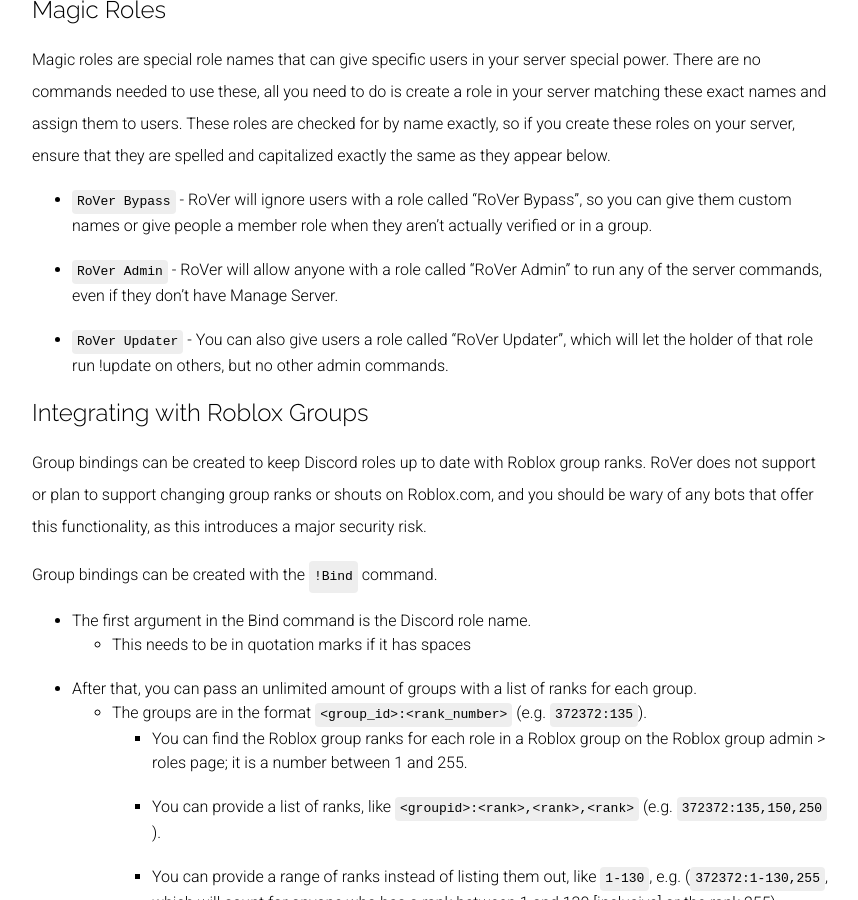
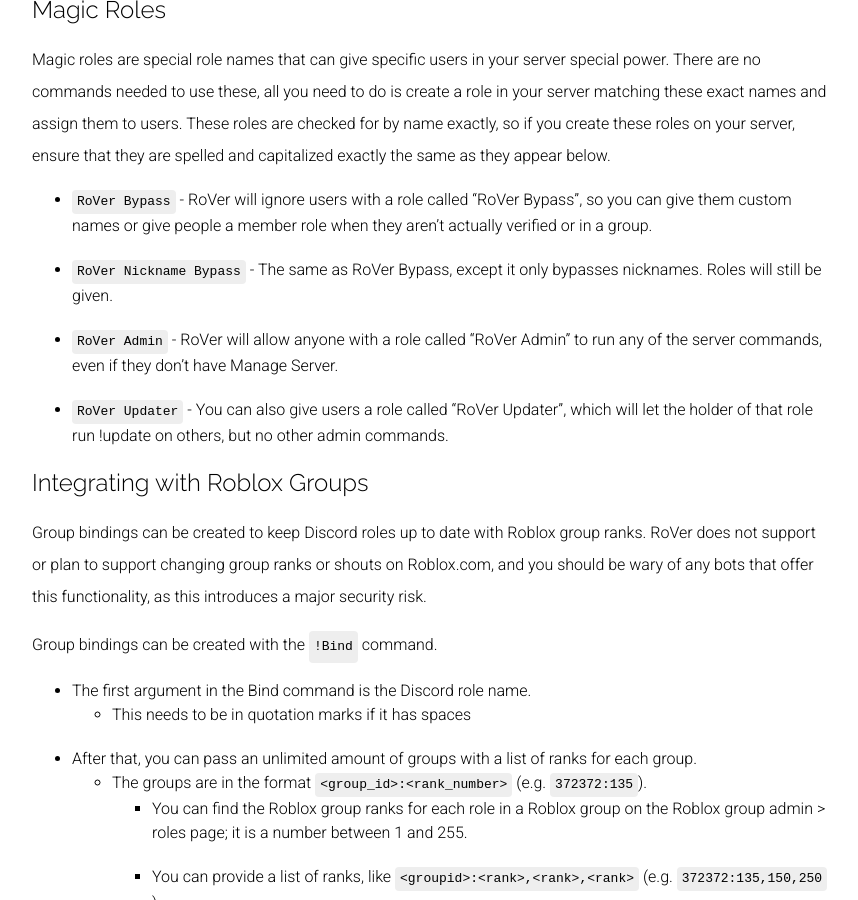
Before and after one commit to evaera/RoVer, a Jekyll site: the page built from index.md, in a window 1280 px wide and 900 px high, scrolled down 4966 px. Shown: the whole window, without its empty margins (208-1066 px from the left). Built offline with Jekyll 4.4.1, drawn with Linux system fonts in a browser that asks for light colours; nearby versions of some CDN libraries; our own code applies the rules of GitHub Pages for plain Markdown files.

Commit message:
Update index.md

```diff
--- a/index.md
+++ b/index.md
@@ -85,6 +85,7 @@
 Magic roles are special role names that can give specific users in your server special power. There are no commands needed to use these, all you need to do is create a role in your server matching these exact names and assign them to users. These roles are checked for by name exactly, so if you create these roles on your server, ensure that they are spelled and capitalized exactly the same as they appear below.
 
 - `RoVer Bypass` - RoVer will ignore users with a role called "RoVer Bypass", so you can give them custom names or give people a member role when they aren't actually verified or in a group.
+- `RoVer Nickname Bypass` - The same as RoVer Bypass, except it only bypasses nicknames. Roles will still be given.
 - `RoVer Admin` - RoVer will allow anyone with a role called "RoVer Admin" to run any of the server commands, even if they don't have Manage Server.
 - `RoVer Updater` - You can also give users a role called "RoVer Updater", which will let the holder of that role run !update on others, but no other admin commands.
 
```
